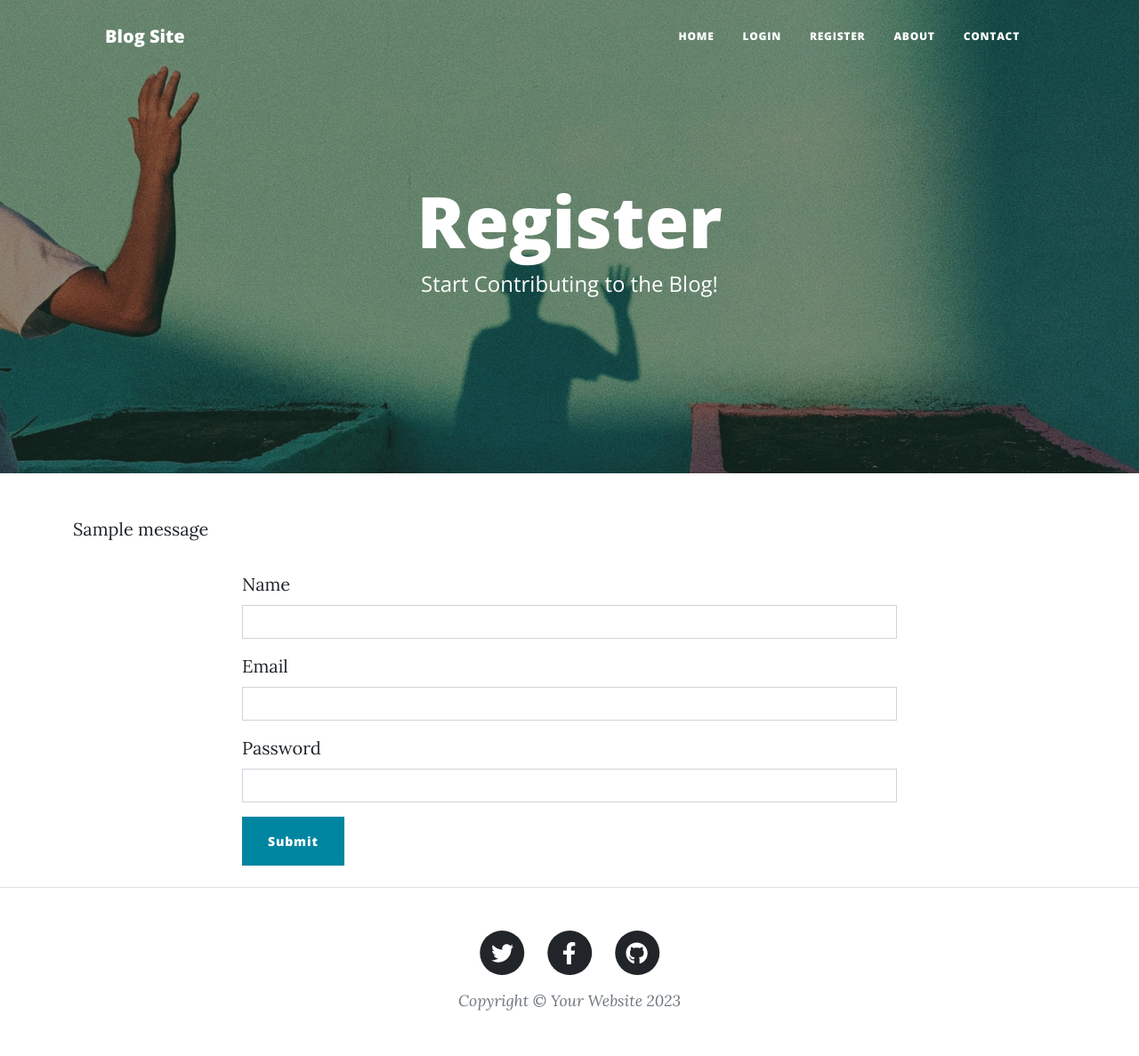
After one commit to mr-majed7/Python_learning_projects, a Flask app: page /register in a window 1280 px wide. The commit adds this page. Shown: the whole page at 89% size. Run offline with Flask 3, Linux system fonts and the light colour scheme; one stand-in notice (Sample message) is shown; some libraries are stand-ins or nearby versions.

Commit message:
add user model, user authentication, admin authorization

```diff
--- /dev/null
+++ b/blog-site/forms.py
@@ -0,0 +1,24 @@
+from flask_wtf import FlaskForm
+from wtforms import StringField, SubmitField
+from wtforms.validators import DataRequired, URL
+from flask_ckeditor import CKEditorField
+
+
+class PostForm(FlaskForm):
+    title = StringField("Blog Post Title",validators=[DataRequired()])
+    subtitle = StringField("Subtitle",validators=[DataRequired()])
+    author = StringField("Author",validators=[DataRequired()])
+    img_url = StringField("Image URL",validators=[DataRequired(),URL()])
+    body = CKEditorField("Blog Content",validators=[DataRequired()])
+    submit = SubmitField("Submit Post")
+
+class RegisterForm(FlaskForm):
+    name = StringField("Name",validators=[DataRequired()])
+    email = StringField("Email",validators=[DataRequired()])
+    password = StringField("Password",validators=[DataRequired()])
+    submit = SubmitField("Submit")
+
+class LoginForm(FlaskForm):
+    email = StringField("Email",validators=[DataRequired()])
+    password = StringField("Password",validators=[DataRequired()])
+    submit = SubmitField("Submit")
--- a/blog-site/main.py
+++ b/blog-site/main.py
@@ -1,17 +1,17 @@
-from post import Post
-import requests
 import smtplib
 import os
 import dotenv
-from flask import Flask, render_template, redirect, url_for,request
+from flask import Flask, render_template, redirect, url_for,request,flash
 from flask_bootstrap import Bootstrap5
 from flask_pymongo import PyMongo
 from pymongo import MongoClient
 from bson.objectid import ObjectId
-from flask_wtf import FlaskForm
-from wtforms import StringField, SubmitField
-from wtforms.validators import DataRequired, URL
-from flask_ckeditor import CKEditor, CKEditorField
+from flask_ckeditor import CKEditor
+from flask_gravatar import Gravatar
+from flask_login import UserMixin, login_user, LoginManager, current_user, logout_user
+from functools import wraps
+from werkzeug.security import generate_password_hash, check_password_hash
+from forms import PostForm,RegisterForm,LoginForm
 from datetime import date
 
 dotenv.load_dotenv()
@@ -19,64 +19,89 @@ dotenv.load_dotenv()
 
 app = Flask(__name__)
 app.config['SECRET_KEY'] = '8BYkEfBA6O6donzWlSihBXox7C0sKR6b'
+ckeditor = CKEditor(app)
 Bootstrap5(app)
-ckeditor = CKEditor(app)
 
 def get_database():
-
-   # Provide the mongodb atlas url to connect python to mongodb using pymongo
    CONNECTION_STRING = os.getenv("MONGO_URI")
-
-   # Create a connection using MongoClient. You can import MongoClient or use pymongo.MongoClient
    client = MongoClient(CONNECTION_STRING)
-
-   # Create the database for our example (we will use the same database throughout the tutorial
    return client['blogposts']
 
-# This is added so that many files can reuse the function get_database()
+dbname = get_database()
+post = dbname["posts"]
+user = dbname["users"]
 
-dbname = get_database()
-collection_name = dbname["posts"]
+login_manager = LoginManager()
+login_manager.init_app(app)
 
-# post = {
-#     "title": "Exploring the Wonders of Space",
-#     "subtitle": "Journey through the cosmos and discover the secrets of the universe.",
-#     "date": "7th August 2023",
-#     "body": "Breathtaking galaxies, mesmerizing nebulae, and distant planets await the intrepid explorer of space. Gaze through telescopes, study celestial phenomena, and ponder the mysteries of dark matter and black holes. Join us on an astronomical journey beyond our earthly confines. Peer into the heart of Orion's Belt, where stars are born from the cosmic dust of interstellar nurseries. Marvel at the dance of Jupiter's moons as they orbit the giant gas planet, each with its own unique characteristics. Experience the awe of witnessing a solar eclipse, where the moon momentarily conceals the sun, revealing the sun's corona in all its splendor. Embark on a mission to unravel the history of the cosmos, from the Big Bang to the formation of galaxies and the evolution of life. Whether you're a seasoned stargazer or a curious novice, the wonders of space beckon you to explore, learn, and dream.",
-#     "author": "Loreweaver Quillspire",
-#     "img_url": "https://images.unsplash.com/photo-1559657693-e816ff3bd9af?ixlib=rb-4.0.3&ixid=M3wxMjA3fDB8MHxwaG90by1wYWdlfHx8fGVufDB8fHx8fA%3D%3D&auto=format&fit=crop&w=1171&q=80"
-# }
-# collection_name.insert_one(post)
 
-class PostForm(FlaskForm):
-    title = StringField("Blog Post Title",validators=[DataRequired()])
-    subtitle = StringField("Subtitle",validators=[DataRequired()])
-    author = StringField("Author",validators=[DataRequired()])
-    img_url = StringField("Image URL",validators=[DataRequired(),URL()])
-    body = CKEditorField("Blog Content",validators=[DataRequired()])
-    submit = SubmitField("Submit Post")
+@login_manager.user_loader
+def load_user(user_id):
+    return user.find_one({"_id": ObjectId(user_id)})
+
+gravatar = Gravatar(app,
+                    size=100,
+                    rating='g',
+                    default='retro',
+                    force_default=False,
+                    force_lower=False,
+                    use_ssl=False,
+                    base_url=None)
+
+class User(UserMixin):
+    def __init__(self, user_data):
+        self.id = str(user_data["_id"])
+        self.email = user_data["email"]
+        self.name = user_data["name"]
+        self.password = user_data["password"]
+        self.posts = user_data.get("posts", [])
+
+
+    def is_active(self):
+        return True
+
+    def get_id(self):
+        return self.id
+
+@login_manager.user_loader
+def load_user(user_id):
+    user_data = user.find_one({"_id": ObjectId(user_id)})
+    if user_data:
+        return User(user_data)
+    return None
+
+
+def admin_only(function):
+    @wraps(function)
+    def wrapper(*args,**kwargs):
+        if current_user.is_authenticated and current_user.id == "64d945ff308730b07565983b":
+            return function(*args,**kwargs)
+        else:
+            return redirect(url_for("home"))
+    return wrapper
+
 
 @app.route('/')
 def home():
-    all_posts = collection_name.find()
-    return render_template("index.html", posts=all_posts)
+    all_posts = post.find()
+    return render_template("index.html", posts=all_posts,current_user=current_user)
 
 @app.route('/about')
 def about():
-    return render_template("about.html")
+    return render_template("about.html",current_user=current_user)
 
 @app.route('/contact',methods=["GET","POST"])
 def contact():
     if request.method == "POST":
         data = request.form
         send_mail(data["name"],data["email"],data["phone"],data["message"])
-        return render_template("contact.html",msg_sent=True)
-    return render_template("contact.html",msg_sent=False)
+        return render_template("contact.html",msg_sent=True,current_user=current_user)
+    return render_template("contact.html",msg_sent=False,current_user=current_user)
 
 @app.route('/getBlog/<string:id>')
 def getBlog(id):
-    blog = collection_name.find_one({"_id": ObjectId(id)})
-    return render_template("post.html",post=blog)
+    blog = post.find_one({"_id": ObjectId(id)})
+    return render_template("post.html",post=blog,current_user=current_user)
 
 @app.route('/new-post', methods=["GET", "POST"])
 def new_post():
@@ -90,13 +115,14 @@ def new_post():
             "author": form.author.data,
             "img_url": form.img_url.data
         }
-        collection_name.insert_one(new_post)
+        post.insert_one(new_post)
         return redirect(url_for("home"))
-    return render_template("make-post.html", form=form)
+    return render_template("make-post.html", form=form,current_user=current_user)
 
 @app.route('/edit-post/<string:id>', methods=["GET", "POST"])
+@admin_only
 def edit_post(id):
-    requested_post = collection_name.find_one({"_id": ObjectId(id)})
+    requested_post = post.find_one({"_id": ObjectId(id)})
     form = PostForm(
         title=requested_post["title"],
         subtitle=requested_post["subtitle"],
@@ -112,14 +138,57 @@ def edit_post(id):
             "img_url": form.img_url.data,
             "body": form.body.data
         }
-        collection_name.update_one({"_id": ObjectId(id)}, {"$set": updated_post})
-        return redirect(url_for("getBlog", id=id))
-    return render_template("make-post.html", form=form, is_edit=True)
+        post.update_one({"_id": ObjectId(id)}, {"$set": updated_post})
+        return redirect(url_for("getBlog", id=id, current_user=current_user))
+    return render_template("make-post.html", form=form, is_edit=True,current_user=current_user)
 
 @app.route('/delete/<string:id>')
+@admin_only
 def delete_post(id):
-    collection_name.delete_one({"_id": ObjectId(id)})
+    post.delete_one({"_id": ObjectId(id)})
+    return redirect(url_for("home",current_user=current_user))
+@app.route('/register', methods=["GET", "POST"])
+def register():
+    form = RegisterForm()
+    if form.validate_on_submit():
+        if user.find_one({"email": form.email.data}):
+            flash("User already exists")
+            return render_template("register.html", form=form)
+        new_user = {
+            "email": form.email.data,
+            "password": generate_password_hash(form.password.data, method="pbkdf2:sha256", salt_length=8),
+            "name": form.name.data,
+            "posts": []
+        }
+        user.insert_one(new_user)
+        return redirect(url_for("login"))
+    return render_template("register.html", form=form, current_user=current_user)
+
+
+@app.route('/login',methods=["GET","POST"])
+def login():
+    form = LoginForm()
+    if request.method == "POST":
+        data = request.form
+        user_data = user.find_one({"email":data["email"]})
+        if user_data:
+            if check_password_hash(user_data["password"],data["password"]):
+                user_instance = User(user_data)
+                login_user(user_instance)
+                return redirect(url_for("home"))
+            else:
+                flash("Invalid Password")
+                return render_template("login.html",form=form,current_user=current_user)
+        else:
+            flash("User does not exist")
+            return render_template("login.html",form=form,current_user=current_user)
+    return render_template("login.html",form=form,current_user=current_user)
+
+@app.route('/logout')
+def logout():
+    logout_user()
     return redirect(url_for("home"))
+
 
 def send_mail(name,email,phone,message):
     my_email = os.getenv("OWNER_EMAIL")
--- a/blog-site/templates/header.html
+++ b/blog-site/templates/header.html
@@ -17,18 +17,70 @@
     </head>
     <body>
         <!-- Navigation-->
+           <!-- Navigation-->
     <nav class="navbar navbar-expand-lg navbar-light" id="mainNav">
         <div class="container px-4 px-lg-5">
-                <a class="navbar-brand" href="index.html">Blog site</a>
-                <button class="navbar-toggler" type="button" data-bs-toggle="collapse" data-bs-target="#navbarResponsive" aria-controls="navbarResponsive" aria-expanded="false" aria-label="Toggle navigation">
+          <a class="navbar-brand" href="/">Blog Site</a>
+          <button
+            class="navbar-toggler"
+            type="button"
+            data-bs-toggle="collapse"
+            data-bs-target="#navbarResponsive"
+            aria-controls="navbarResponsive"
+            aria-expanded="false"
+            aria-label="Toggle navigation"
+          >
             Menu
             <i class="fas fa-bars"></i>
           </button>
           <div class="collapse navbar-collapse" id="navbarResponsive">
             <ul class="navbar-nav ms-auto py-4 py-lg-0">
-                        <li class="nav-item"><a class="nav-link px-lg-3 py-3 py-lg-4" href="{{ url_for('home') }}">Home</a></li>
-                        <li class="nav-item"><a class="nav-link px-lg-3 py-3 py-lg-4" href="{{ url_for('about') }}">About</a></li>
-                        <li class="nav-item"><a class="nav-link px-lg-3 py-3 py-lg-4" href="{{ url_for('contact') }}">Contact</a></li>
+              <li class="nav-item">
+                <a
+                  class="nav-link px-lg-3 py-3 py-lg-4"
+                  href="{{ url_for('home') }}"
+                  >Home</a
+                >
+              </li>
+              <!-- Only show Login/Register if user is logged out. Otherwise show "Log Out" -->
+              {% if not current_user.is_authenticated: %}
+              <li class="nav-item">
+                <a
+                  class="nav-link px-lg-3 py-3 py-lg-4"
+                  href="{{ url_for('login') }}"
+                  >Login</a
+                >
+              </li>
+              <li class="nav-item">
+                <a
+                  class="nav-link px-lg-3 py-3 py-lg-4"
+                  href="{{ url_for('register') }}"
+                  >Register</a
+                >
+              </li>
+              {% else: %}
+              <li class="nav-item">
+                <a
+                  class="nav-link px-lg-3 py-3 py-lg-4"
+                  href="{{ url_for('logout') }}"
+                  >Log Out</a
+                >
+              </li>
+              {% endif %}
+              <li class="nav-item">
+                <a
+                  class="nav-link px-lg-3 py-3 py-lg-4"
+                  href="{{ url_for('about') }}"
+                  >About</a
+                >
+              </li>
+              <li class="nav-item">
+                <a
+                  class="nav-link px-lg-3 py-3 py-lg-4"
+                  href="{{ url_for('contact') }}"
+                  >Contact</a
+                >
+              </li>
             </ul>
           </div>
         </div>
--- a/blog-site/templates/index.html
+++ b/blog-site/templates/index.html
@@ -26,13 +26,16 @@
                                 Posted by
                                 <a href="#!">{{post['author']}}</a>
                                 on {{post.date}}
+                                {% if current_user.id == "64d945ff308730b07565983b" %}
                                 <a href="{{url_for('delete_post',id=post['_id'])}}">✘</a>
+                                {% endif %}
                             </p>
                         </div>
                         <hr class="my-4" />
                     {% endfor %}
                     <!-- Pager-->
                     <div class="d-flex justify-content-end mb-4">
+
                         <a class="btn btn-primary text-uppercase" href="{{url_for('new_post')}}">
                         Create new post →</a></div>
                 </div>
--- a/blog-site/templates/post.html
+++ b/blog-site/templates/post.html
@@ -24,7 +24,7 @@
       <div class="row gx-4 gx-lg-5 justify-content-center">
         <div class="col-md-10 col-lg-8 col-xl-7">
           {{ post.body|safe }}
-
+          {% if current_user.id == "64d945ff308730b07565983b" %}
           <div class="d-flex justify-content-end mb-4">
             <a
               class="btn btn-primary float-right"
@@ -32,6 +32,7 @@
               >Edit Post</a
             >
           </div>
+          {% endif %}
         </div>
       </div>
     </div>
--- /dev/null
+++ b/blog-site/templates/register.html
@@ -0,0 +1,38 @@
+{% from "bootstrap5/form.html" import render_form %} {% block content %} {%
+include "header.html" %}
+
+<!-- Page Header -->
+<header
+  class="masthead"
+  style="background-image: url('../static/assets/img/register-bg.jpg')"
+>
+  <div class="container position-relative px-4 px-lg-5">
+    <div class="row gx-4 gx-lg-5 justify-content-center">
+      <div class="col-md-10 col-lg-8 col-xl-7">
+        <div class="page-heading">
+          <h1>Register</h1>
+          <span class="subheading">Start Contributing to the Blog!</span>
+        </div>
+      </div>
+    </div>
+  </div>
+</header>
+
+<main class="mb-4">
+  <div class="container">
+    <div class="row">
+      {% with messages = get_flashed_messages() %}
+      {% if messages %}
+      {% for message in messages %}
+      <p class="flash">{{ message }}</p>
+      {% endfor %}
+      {% endif %}
+      {% endwith %}
+      <div class="col-lg-8 col-md-10 mx-auto">
+        {{ render_form(form, novalidate=True, button_map={"submit": "primary"}) }}
+      </div>
+    </div>
+  </div>
+</main>
+
+{% include "footer.html" %} {% endblock %}
```
Also changed, not shown: blog-site/post.py (deleted, +0 -9 lines), blog-site/templates/login.html (added, +41 -0 lines), blog-site/static/assets/img/default-profile.jpg (added), blog-site/static/assets/img/login-bg.jpg (added), blog-site/static/assets/img/register-bg.jpg (added). Lines whose indentation alone changed are shown as unchanged.
